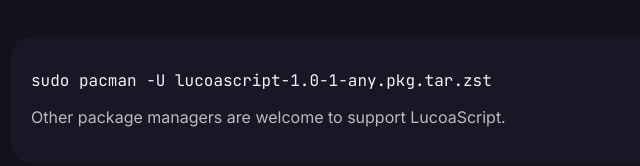
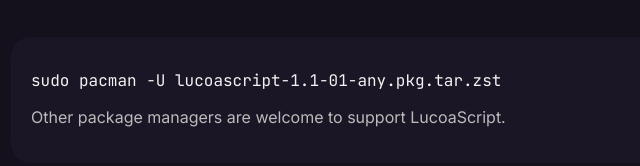
Before and after one commit to Dosanko-OS/LucoaScript-site, a plain HTML site: page download.html in a window 1280 px wide. Shown: the part 246-412 px from the top of the page, 259-899 px from the left. Drawn offline with Linux system fonts and the light colour scheme.

Commit message:
Update download.html

```diff
--- a/download.html
+++ b/download.html
@@ -21,7 +21,7 @@
 
 <div class="code">
 
-<pre><code>sudo pacman -U lucoascript-1.0-1-any.pkg.tar.zst</code></pre>
+<pre><code>sudo pacman -U lucoascript-1.1-01-any.pkg.tar.zst</code></pre>
 
 <p>Other package managers are welcome to support LucoaScript.</p>
 
```
